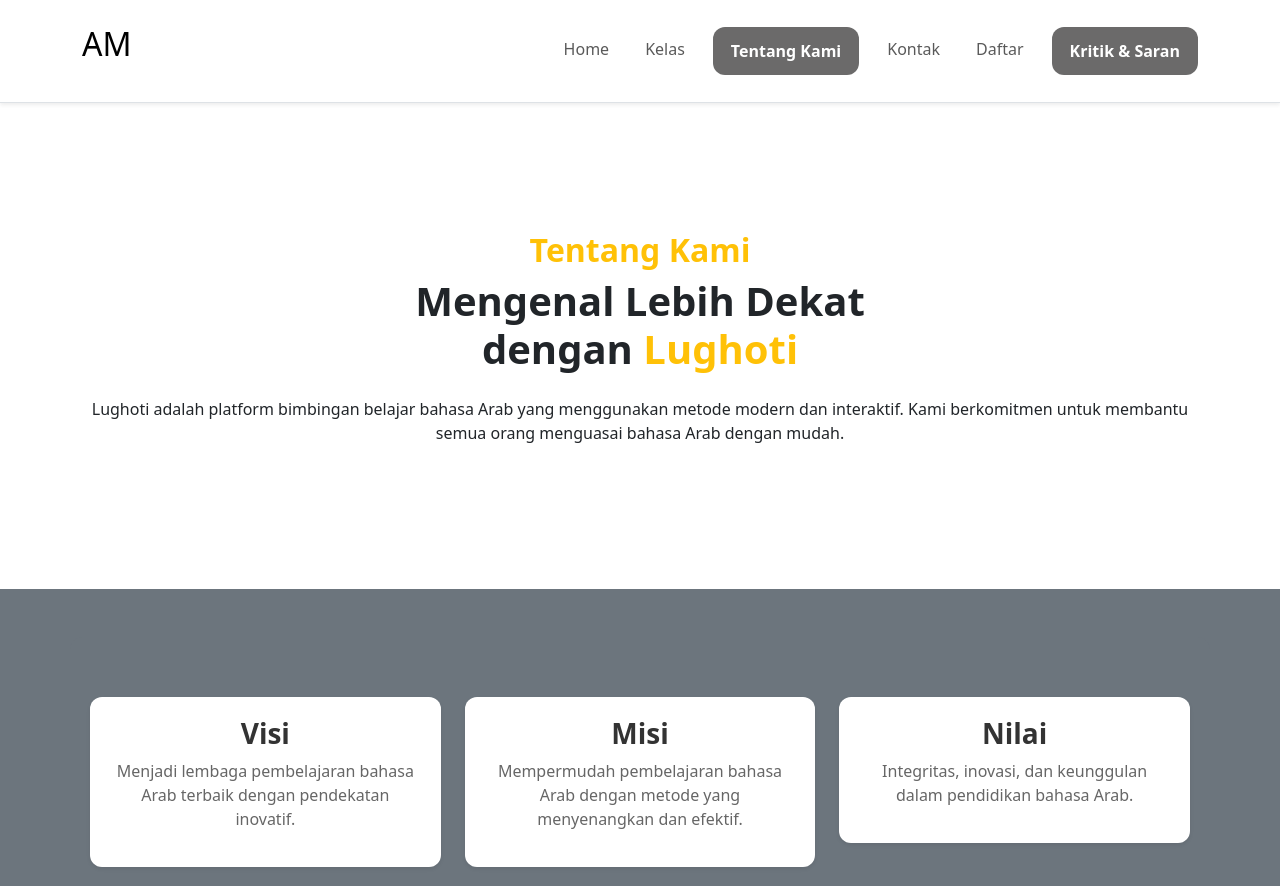
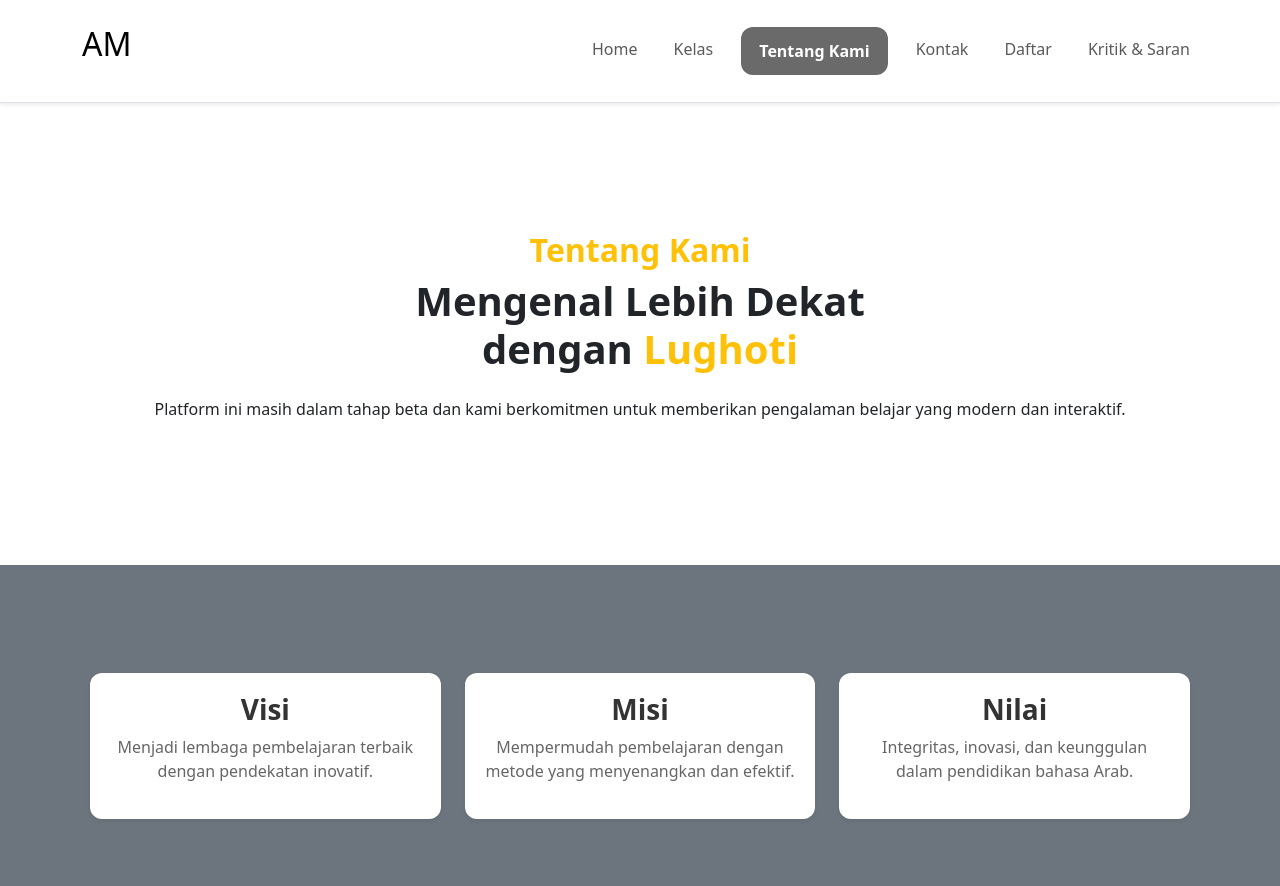
Before and after one commit to Afgiansyah08/web-beta, a plain HTML site: page tentang.html in a window 1280 px wide. Shown: the top 886 px of the page. Drawn offline with nearby package versions, Linux system fonts and the light colour scheme.

Commit message:
Update tentang.html

```diff
--- a/tentang.html
+++ b/tentang.html
@@ -39,7 +39,7 @@
                     <li class="nav-item"><a class="nav-link active" href="tentang.html">Tentang Kami</a></li>
                     <li class="nav-item"><a class="nav-link" href="kontak.html">Kontak</a></li>
                     <li class="nav-item"><a class="nav-link" href="pendaftaran.html">Daftar</a></li>
-                    <li class="nav-item"><a class="nav-link active" href="kritik.html">Kritik & Saran</a></li>
+                    <li class="nav-item"><a class="nav-link" href="kritik.html">Kritik & Saran</a></li>
                 </ul>
             </div>
         </div>
@@ -53,7 +53,7 @@
             <h1 class="fw-bold" data-aos="fade-up" data-aos-delay="200"
             data-aos-duration="800" data-aos-easing="ease-in-out">Mengenal Lebih Dekat <br> dengan <span class="text-warning">Lughoti</span></h1>
             <p class="mt-4" data-aos="fade-up" data-aos-delay="200"
-            data-aos-duration="800" data-aos-easing="ease-in-out">Lughoti adalah platform bimbingan belajar bahasa Arab yang menggunakan metode modern dan interaktif. Kami berkomitmen untuk membantu semua orang menguasai bahasa Arab dengan mudah.</p>
+            data-aos-duration="800" data-aos-easing="ease-in-out">Platform ini masih dalam tahap beta dan kami berkomitmen untuk memberikan pengalaman belajar yang modern dan interaktif.</p>
         </div>
     </section>
 
@@ -65,7 +65,7 @@
                     <h3 data-aos="fade-up" data-aos-delay="200"
                     data-aos-duration="800" data-aos-easing="ease-in-out">Visi</h3>
                     <p data-aos="fade-up" data-aos-delay="200"
-                    data-aos-duration="800" data-aos-easing="ease-in-out">Menjadi lembaga pembelajaran bahasa Arab terbaik dengan pendekatan inovatif.</p>
+                    data-aos-duration="800" data-aos-easing="ease-in-out">Menjadi lembaga pembelajaran terbaik dengan pendekatan inovatif.</p>
                 </div>
             </div>
             <div class="col-md-4">
@@ -73,7 +73,7 @@
                     <h3 data-aos="fade-up" data-aos-delay="200"
                     data-aos-duration="800" data-aos-easing="ease-in-out">Misi</h3>
                     <p data-aos="fade-up" data-aos-delay="200"
-                    data-aos-duration="800" data-aos-easing="ease-in-out">Mempermudah pembelajaran bahasa Arab dengan metode yang menyenangkan dan efektif.</p>
+                    data-aos-duration="800" data-aos-easing="ease-in-out">Mempermudah pembelajaran dengan metode yang menyenangkan dan efektif.</p>
                 </div>
             </div>
             <div class="col-md-4">
```
